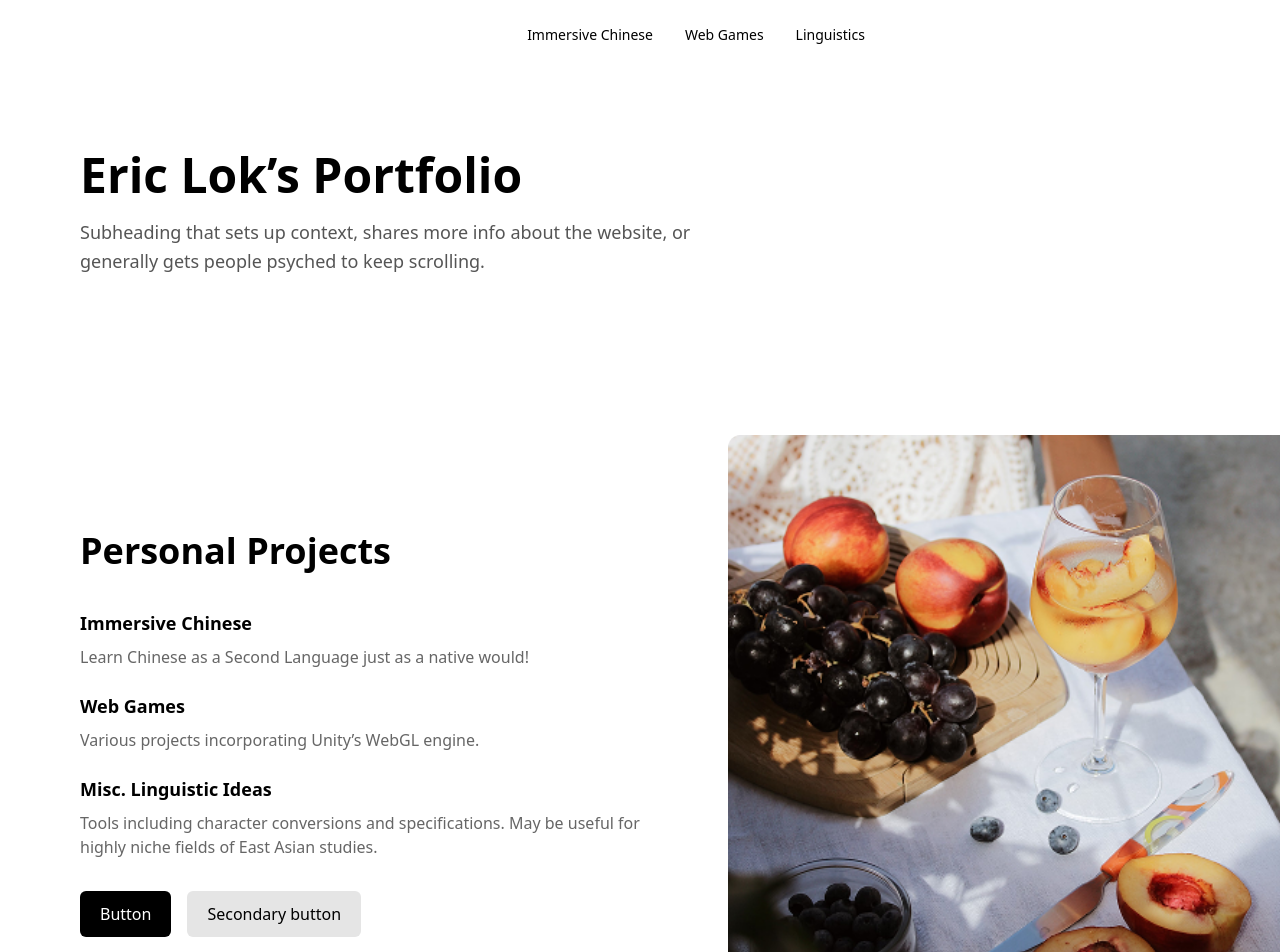
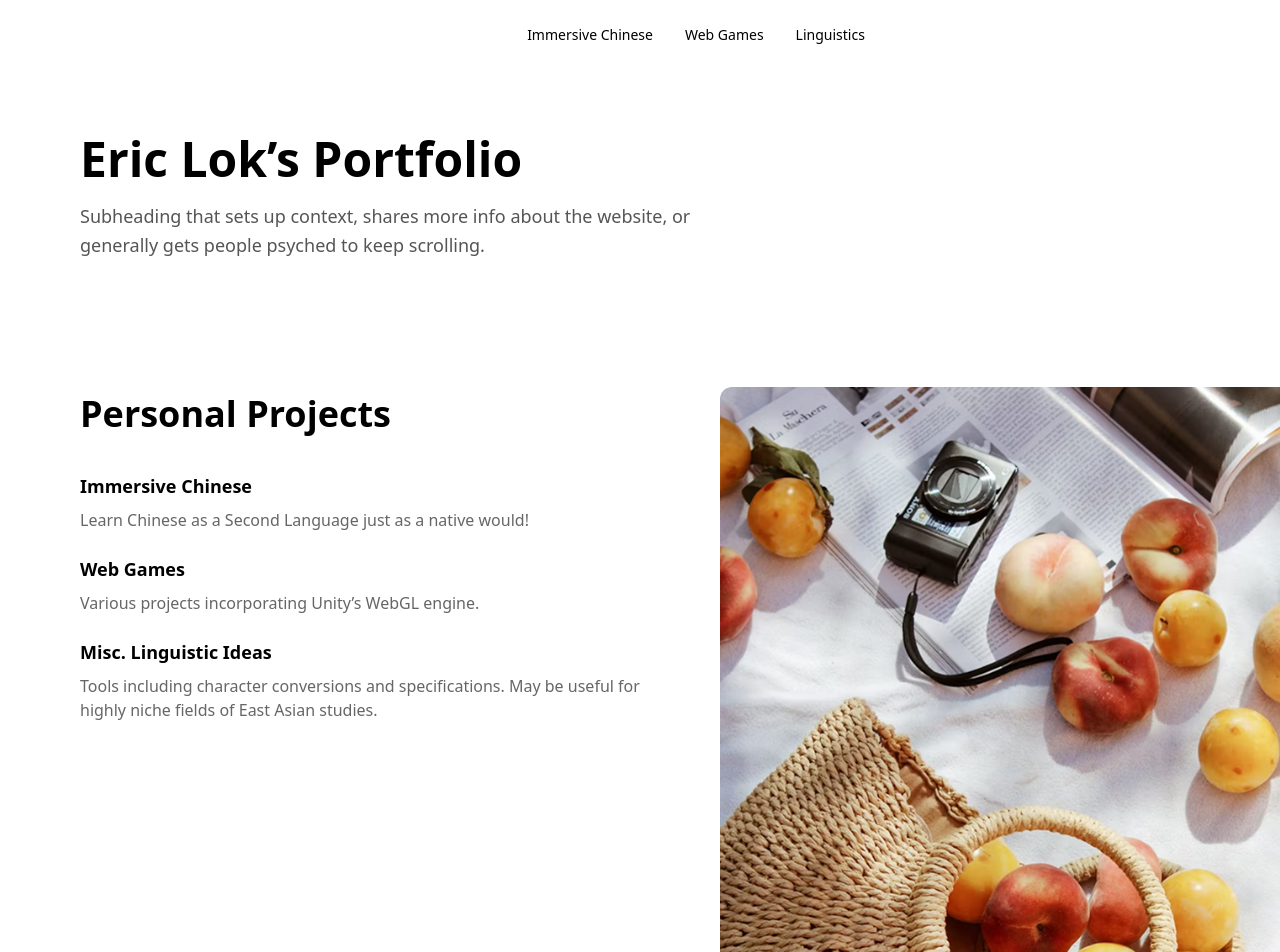
Before and after one commit to EricL22/EricL22.github.io, a React (Vite) app: page / in a window 1280 px wide. Shown: the top 952 px of the page. Built offline with nearby package versions, Linux system fonts and the light colour scheme.

Commit message:
Modify spacing and alignment

```diff
--- a/index.html
+++ b/index.html
@@ -4,7 +4,7 @@
     <meta charset="UTF-8" />
     <link rel="icon" type="image/svg+xml" href="/vite.svg" />
     <meta name="viewport" content="width=device-width, initial-scale=1.0" />
-    <title>ericl22-site</title>
+    <title>Eric's Portfolio</title>
   </head>
   <body>
     <div id="root"></div>
--- a/src/components/Portfolio.css
+++ b/src/components/Portfolio.css
@@ -35,7 +35,7 @@ body {
 
 /* Hero */
 .hero {
-  padding: 80px;
+  padding: 64px 80px;
 }
 
 .hero-text {
@@ -56,11 +56,11 @@ body {
 
 /* Personal Projects */
 .personal-projects {
-  padding: 80px;
+  padding: 64px 80px;
   display: grid;
   grid-template-columns: 1fr 1fr;
-  gap: 64px;
-  align-items: center;
+  gap: 48px;
+  align-items: start;
 }
 
 .personal-left h2 {
@@ -114,7 +114,7 @@ body {
 
 /* Collaborative Projects */
 .collaborative-projects {
-  padding: 80px;
+  padding: 64px 80px;
 }
 
 .collaborative-projects h2 {
--- a/src/components/Portfolio.jsx
+++ b/src/components/Portfolio.jsx
@@ -52,15 +52,10 @@ function Portfolio() {
               useful for highly niche fields of East Asian studies.
             </p>
           </div>
-
-          <div className="buttons">
-            <button className="btn-primary">Button</button>
-            <button className="btn-secondary">Secondary button</button>
-          </div>
         </div>
 
         <div className="personal-right">
-          <img src={viteLogo} alt="Personal project visual" />
+          <img src={reactLogo} alt="Personal project visual" />
         </div>
       </section>
 
```
